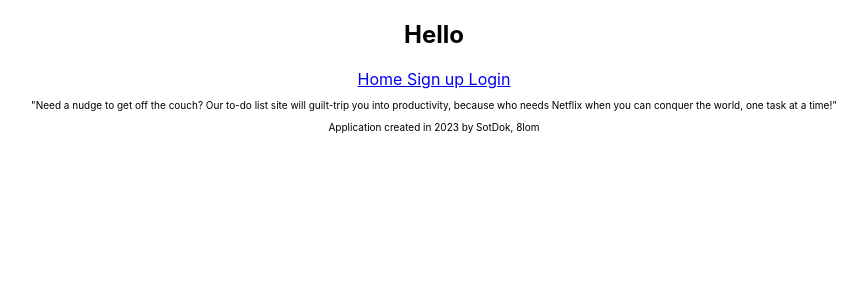
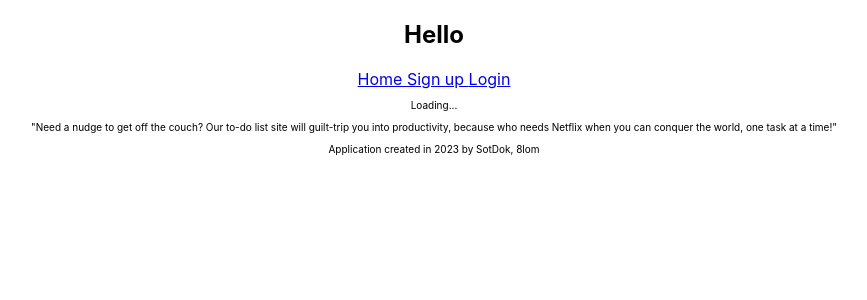
Before and after one commit to MyActionPlan-project/MyActionPlan-client, a React (Create React App) app: page /actionplans/1/1 in a window 1280 px wide. Shown: the top 300 px of the page, without its empty margins (206-1073 px from the left). Built offline with nearby package versions, Linux system fonts and the light colour scheme; no server answers.

Commit message:
add step details, route and page

```diff
--- a/src/App.js
+++ b/src/App.js
@@ -13,6 +13,7 @@ import IsPrivate from './components/IsPrivate';
 import ActionplanDetails from './pages/ActionplanDetailsPage';
 import EditActionPlan from './pages/EditActionplanPage';
 import ProfilePage from './pages/ProfilePage';
+import StepDetails from './pages/StepDetails';
 
 function App() {
   return (
@@ -27,6 +28,7 @@ function App() {
         <Route path='/addstep' element={ <AddStep />} />
         <Route path='/actionplans/:actionplanId' element={<ActionplanDetails />}/>
         <Route path='/actionplans/edit/:actionplanId' element={<EditActionPlan />} />
+        <Route path='/actionplans/:actionplanId/:stepId' element={<StepDetails />}/>
         <Route path='/profile/:Id' element={<IsPrivate> <ProfilePage /></IsPrivate>} />
       </Routes>
     <Footer/>
--- a/src/pages/ActionplanDetailsPage.js
+++ b/src/pages/ActionplanDetailsPage.js
@@ -47,7 +47,7 @@ const {actionplanId} = useParams();
               {details.steps.length > 0 && (
                 <ul>
                   {details.steps.map((step) => (
-                    <li key={step._id}>{step.title}</li>
+                    <li key={step._id}>{step.action}</li>
                   ))}
                 </ul>
               )}
--- /dev/null
+++ b/src/pages/StepDetails.js
@@ -0,0 +1,42 @@
+import axios from "axios";
+import { useEffect, useState } from "react"
+import { useParams } from "react-router-dom"
+
+
+function StepDetails(){
+
+    const storedToken = localStorage.getItem("authToken");
+    const [details, setDetails] = useState()
+
+    const {stepId} = useParams()
+    const {actionplanId} = useParams();
+    console.log("stepId", stepId)
+    console.log("actionplanId", actionplanId)
+
+    useEffect(()=>{
+        axios.get(`${process.env.REACT_APP_API_URL}/api/actionplans/${actionplanId}/${stepId}`, { headers: { Authorization: `Bearer ${storedToken}`}})
+        .then(detailsFromDB => {setDetails(detailsFromDB.data)})
+        .catch((error) => console.log(error));
+    },[])
+
+    return (
+       <div>
+        {details
+        ?
+        <>
+            <p key= {details._id}> Action: {details.action}</p>
+            <p> Comment: {details.comment}</p>
+            <p> Deadline: {details.deadline}</p>
+            <p> Status: {details.status} </p>
+
+        </>
+        : (<p>Loading...</p>)
+        }
+
+       </div>
+    )
+
+
+}
+
+export default StepDetails
```
